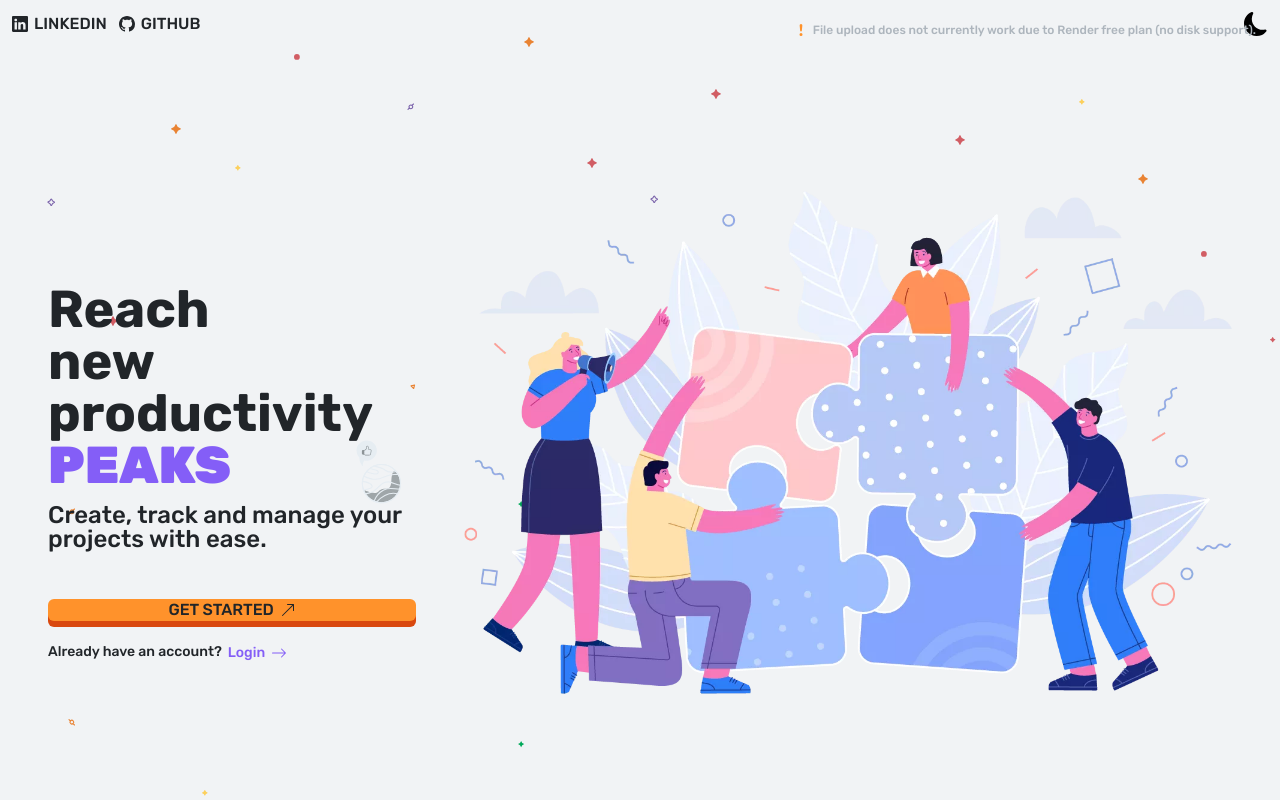
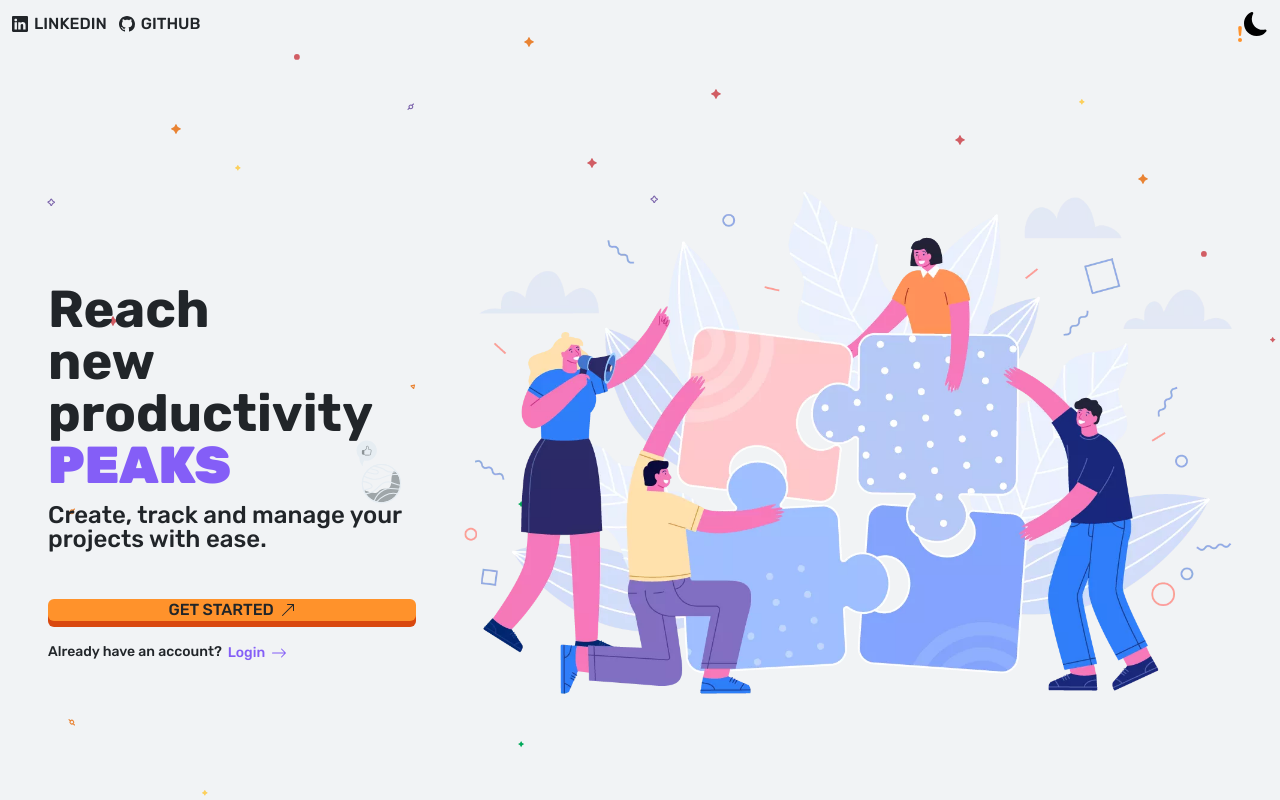
Before and after one commit to martynosa/project-tracker, a React (Create React App) app: page / in a window 1280 px wide. Shown: the top 800 px of the page. Built offline with nearby package versions, Linux system fonts and the light colour scheme.

Commit message:
on hover comment

```diff
--- a/src/Components/Common/Comment.js
+++ b/src/Components/Common/Comment.js
@@ -3,9 +3,8 @@ import classes from './Comment.module.css';
 
 const Comment = ({ children }) => {
   return (
-    <p className={classes.comment}>
+    <p className={classes.comment} title={children}>
       {largeExclamationMark}
-      {children}
     </p>
   );
 };
--- a/src/Components/Common/Comment.module.css
+++ b/src/Components/Common/Comment.module.css
@@ -10,5 +10,7 @@
 }
 
 .comment svg {
+  width: 32px;
+  height: 32px;
   color: var(--orange-color);
 }
```
